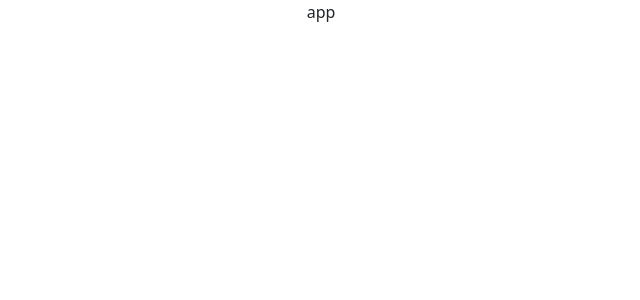
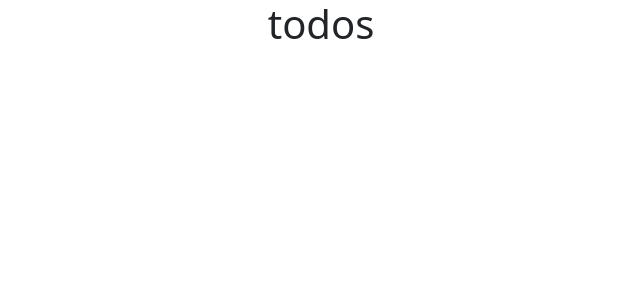
Before and after one commit to batuhansalkim/React-Project1, a React (Create React App) app in the folder react2/: page / in a window 1280 px wide. Shown: the top 300 px of the page, without its empty margins (319-959 px from the left). Built offline with nearby package versions, Linux system fonts and the light colour scheme.

Commit message:
update
update

```diff
--- a/react2/public/index.html
+++ b/react2/public/index.html
@@ -2,6 +2,7 @@
 <html lang="en">
   <head>
     <meta charset="utf-8" />
+    <!-- <link rel="stylesheet" href="/src/App.css"> -->
     <link rel="icon" href="%PUBLIC_URL%/favicon.ico" />
     <meta name="viewport" content="width=device-width, initial-scale=1" />
     <meta name="theme-color" content="#000000" />
--- a/react2/src/App.css
+++ b/react2/src/App.css
@@ -1,38 +1,10 @@
-.App {
-  text-align: center;
+body{
+  margin: 0;
+  padding: 0px;
+
+  background-color: cornflowerblue;
+  display: grid;
+  place-items: center;
+  margin-top: 100px;
+
 }
-
-.App-logo {
-  height: 40vmin;
-  pointer-events: none;
-}
-
-@media (prefers-reduced-motion: no-preference) {
-  .App-logo {
-    animation: App-logo-spin infinite 20s linear;
-  }
-}
-
-.App-header {
-  background-color: #282c34;
-  min-height: 100vh;
-  display: flex;
-  flex-direction: column;
-  align-items: center;
-  justify-content: center;
-  font-size: calc(10px + 2vmin);
-  color: white;
-}
-
-.App-link {
-  color: #61dafb;
-}
-
-@keyframes App-logo-spin {
-  from {
-    transform: rotate(0deg);
-  }
-  to {
-    transform: rotate(360deg);
-  }
-}
--- a/react2/src/App.js
+++ b/react2/src/App.js
@@ -4,8 +4,8 @@ import './App.css';
 function App() {
 
   return(
-    <div className='App'>
-      app
+    <div className='app'>
+      <h1>todos</h1>
     </div>
   );
 
```
